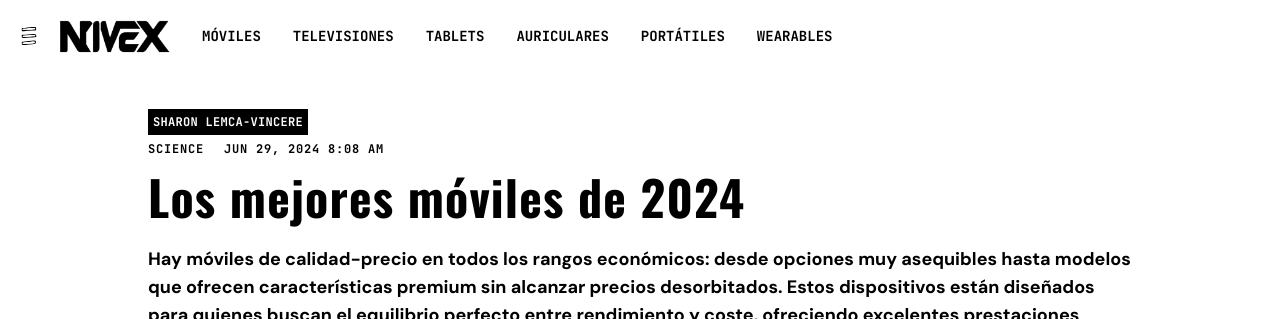
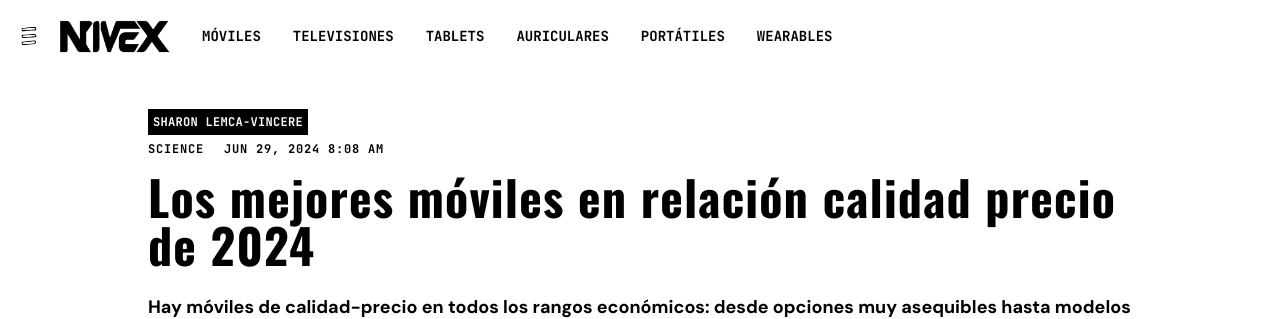
Before and after one commit to lakambra/nivex-nextjs, a Next.js app: page /categorias/moviles/mejores-moviles-calidad-precio-2024 in a window 1280 px wide. Shown: the top 319 px of the page. Built offline with nearby package versions, Linux system fonts and the light colour scheme.

Commit message:
pequeños errores corregidos(subir cambios cuanto antes a la web)

```diff
--- a/src/pages/categorias/moviles/mejores-moviles-calidad-precio-2024.js
+++ b/src/pages/categorias/moviles/mejores-moviles-calidad-precio-2024.js
@@ -42,7 +42,7 @@ export default function mejoresMovilesCalidadPrecio() {
                     <h1
                         className={`${fontOswald.className} text-3xl font-bold tracking-wide xl:text-5xl`}
                     >
-                        Los mejores móviles de 2024
+                        Los mejores móviles en relación calidad precio de 2024
                     </h1>
                     <p className="font-bold mt-6 lg:text-lg">
                         Hay móviles de calidad-precio en todos los rangos económicos: desde opciones muy asequibles hasta modelos que ofrecen características premium sin alcanzar precios desorbitados. Estos dispositivos están diseñados para quienes buscan el equilibrio perfecto entre rendimiento y coste, ofreciendo excelentes prestaciones como cámaras competentes, pantallas de buena calidad y autonomía destacable, sin sacrificar el bolsillo. Si en algo coincidimos todos, es en que estos móviles representan las mejores opciones para quienes desean maximizar su inversión, obteniendo más de lo que pagan sin comprometer la experiencia tecnológica.
--- a/src/pages/categorias/moviles/novedades-2024.js
+++ b/src/pages/categorias/moviles/novedades-2024.js
@@ -42,7 +42,7 @@ export default function novedades2024() {
                     <h1
                         className={`${fontOswald.className} text-3xl font-bold tracking-wide xl:text-5xl`}
                     >
-                        Los mejores móviles de 2024
+                        Los mejores móviles plegables de 2024
                     </h1>
                     <p className="font-bold mt-6 lg:text-lg">
                         Hay móviles plegables en todos los precios imaginables: desde opciones más accesibles hasta auténticos topes de gama que superan los 2.000 euros. Estos dispositivos están diseñados para quienes buscan lo mejor en innovación y tecnología, combinando diseño, versatilidad y funcionalidad en un solo dispositivo. Con características avanzadas como pantallas flexibles de alta resolución, sistemas de cámaras de última generación y un rendimiento potente, los móviles plegables ofrecen una experiencia única que redefine el uso del smartphone. Si en algo coincidimos todos, es en que estos móviles representan la vanguardia y el futuro del diseño en el mundo de la tecnología.
```
Also changed, not shown: src/data/DBAmazon.json.
